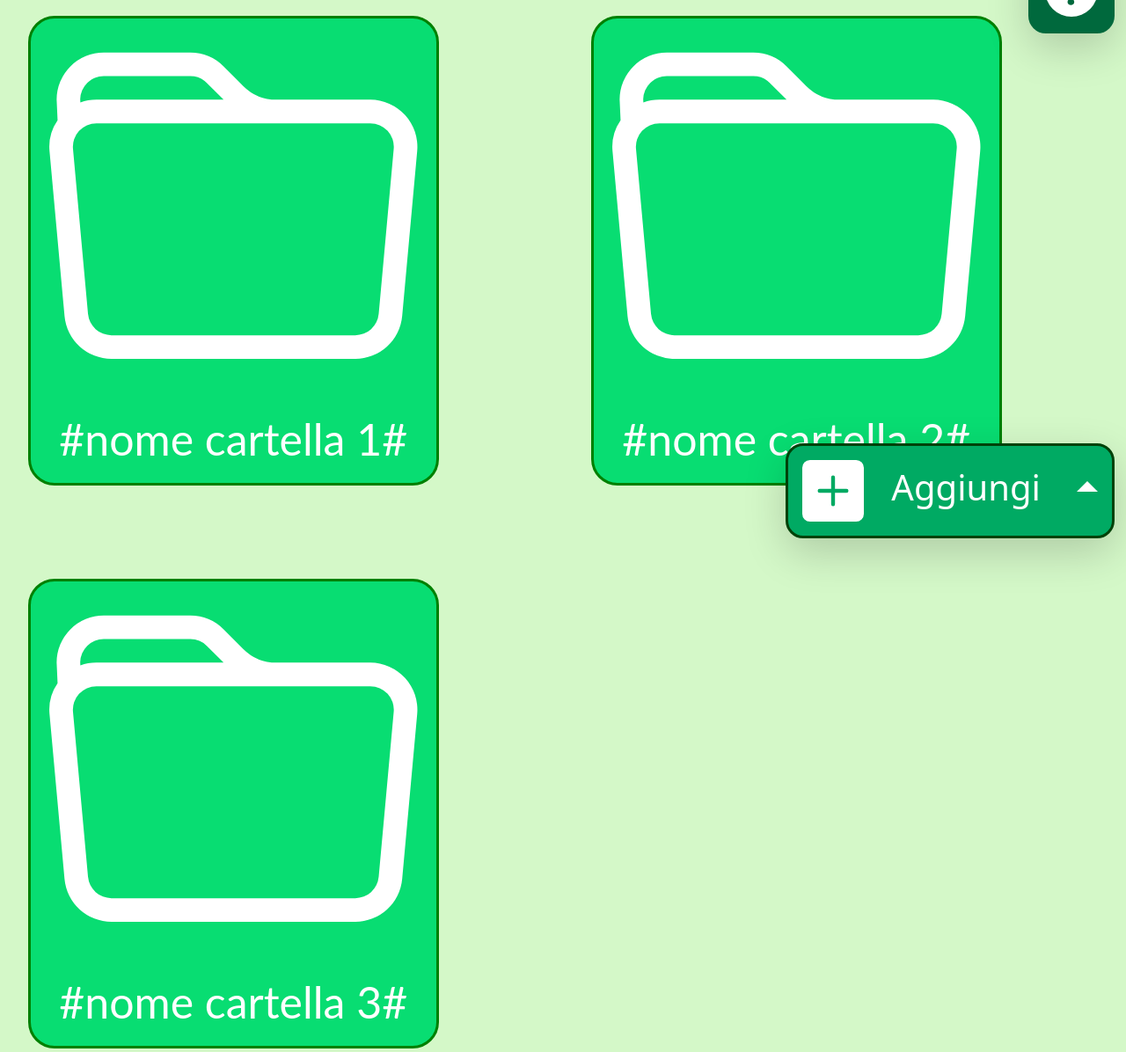
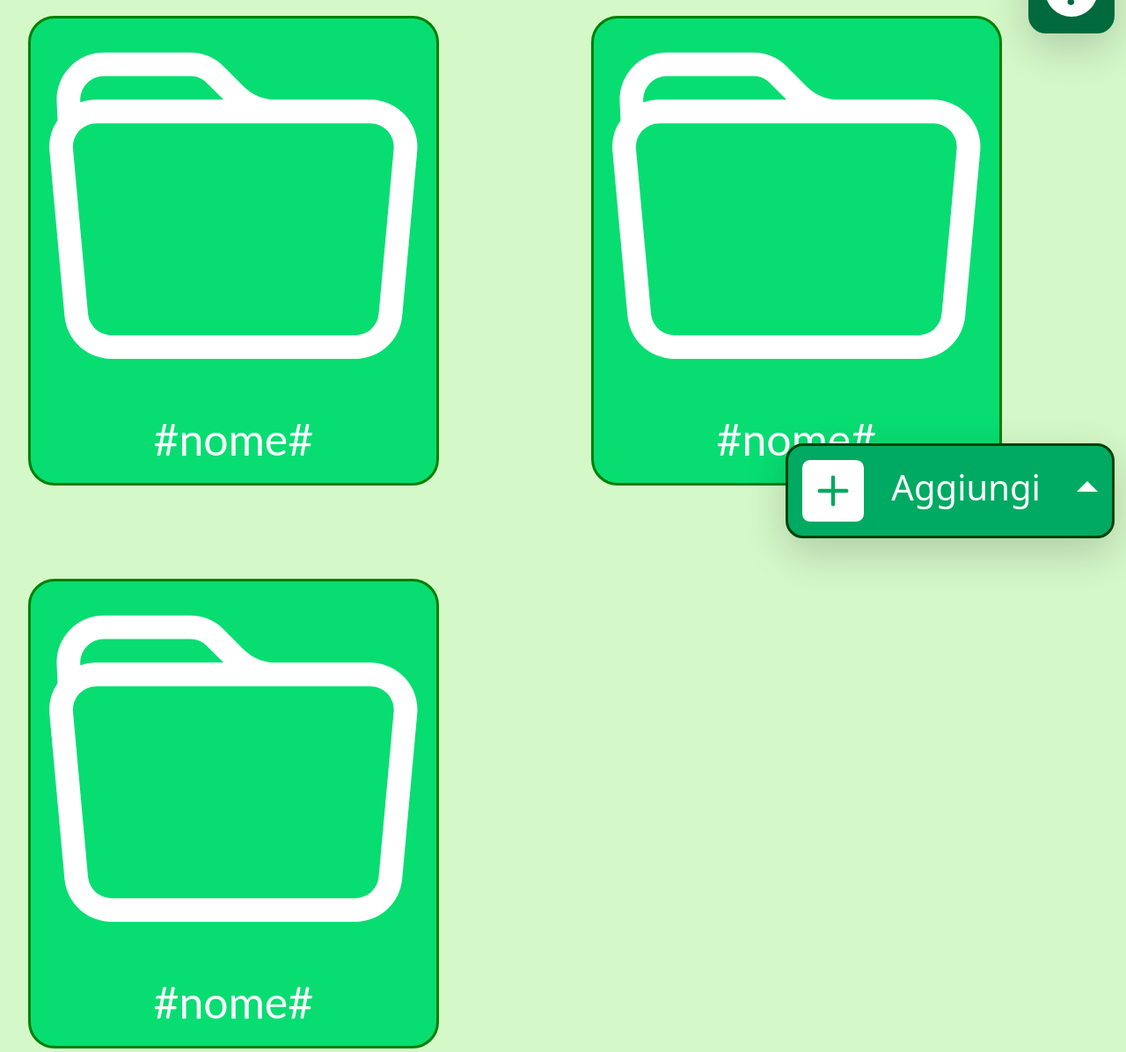
Before and after one commit to federicaamore/IDS, a plain HTML site: page note.html in a window 1280 px wide. Shown: the part 164-1360 px from the top of the page at 88% size. Drawn offline with nearby package versions, Linux system fonts and the light colour scheme.

Commit message:
Update note.html

```diff
--- a/note.html
+++ b/note.html
@@ -222,7 +222,7 @@
           viewBox="0 0 16 16">
           <path
             d="M.54 3.87.5 3a2 2 0 0 1 2-2h3.672a2 2 0 0 1 1.414.586l.828.828A2 2 0 0 0 9.828 3h3.982a2 2 0 0 1 1.992 2.181l-.637 7A2 2 0 0 1 13.174 14H2.826a2 2 0 0 1-1.991-1.819l-.637-7a1.99 1.99 0 0 1 .342-1.31zM2.19 4a1 1 0 0 0-.996 1.09l.637 7a1 1 0 0 0 .995.91h10.348a1 1 0 0 0 .995-.91l.637-7A1 1 0 0 0 13.81 4H2.19zm4.69-1.707A1 1 0 0 0 6.172 2H2.5a1 1 0 0 0-1 .981l.006.139C1.72 3.042 1.95 3 2.19 3h5.396l-.707-.707z" />
-        </svg>#nome cartella 1#</button>
+        </svg>#nome#</button>
     </div>
   </div>
 
@@ -234,7 +234,7 @@
           viewBox="0 0 16 16">
           <path
             d="M.54 3.87.5 3a2 2 0 0 1 2-2h3.672a2 2 0 0 1 1.414.586l.828.828A2 2 0 0 0 9.828 3h3.982a2 2 0 0 1 1.992 2.181l-.637 7A2 2 0 0 1 13.174 14H2.826a2 2 0 0 1-1.991-1.819l-.637-7a1.99 1.99 0 0 1 .342-1.31zM2.19 4a1 1 0 0 0-.996 1.09l.637 7a1 1 0 0 0 .995.91h10.348a1 1 0 0 0 .995-.91l.637-7A1 1 0 0 0 13.81 4H2.19zm4.69-1.707A1 1 0 0 0 6.172 2H2.5a1 1 0 0 0-1 .981l.006.139C1.72 3.042 1.95 3 2.19 3h5.396l-.707-.707z" />
-        </svg>#nome cartella 2#</button>
+        </svg>#nome#</button>
     </div>
   </div>
 
@@ -246,7 +246,7 @@
           viewBox="0 0 16 16">
           <path
             d="M.54 3.87.5 3a2 2 0 0 1 2-2h3.672a2 2 0 0 1 1.414.586l.828.828A2 2 0 0 0 9.828 3h3.982a2 2 0 0 1 1.992 2.181l-.637 7A2 2 0 0 1 13.174 14H2.826a2 2 0 0 1-1.991-1.819l-.637-7a1.99 1.99 0 0 1 .342-1.31zM2.19 4a1 1 0 0 0-.996 1.09l.637 7a1 1 0 0 0 .995.91h10.348a1 1 0 0 0 .995-.91l.637-7A1 1 0 0 0 13.81 4H2.19zm4.69-1.707A1 1 0 0 0 6.172 2H2.5a1 1 0 0 0-1 .981l.006.139C1.72 3.042 1.95 3 2.19 3h5.396l-.707-.707z" />
-        </svg>#nome cartella 3#</button>
+        </svg>#nome#</button>
     </div>
   </div>
 
```
